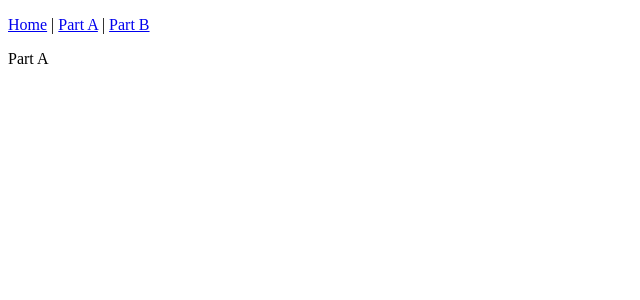
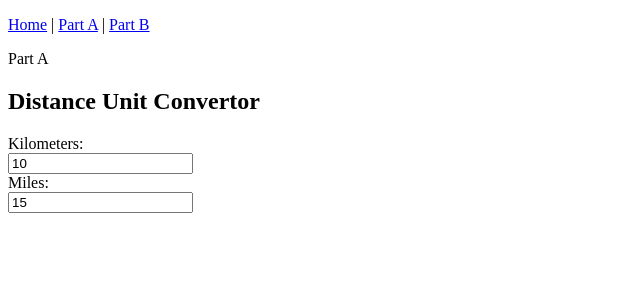
Before and after one commit to kylejuthan/CA2-Attempt, an Angular app: page /part-a in a window 1280 px wide. Shown: the top 300 px of the page, without its empty margins (0-640 px from the left). Built offline with nearby package versions, Linux system fonts and the light colour scheme.

Commit message:
disaster

```diff
--- a/src/app/app.component.html
+++ b/src/app/app.component.html
@@ -1,6 +1,2 @@
-<p>
-    <a (click)="navigate()"></a><a [routerLink]="['home']">Home</a>
-    <a (click)="navigate()"></a> | <a [routerLink]="['part-a']">Part A</a>
-    <a (click)="navigate()"></a> | <a [routerLink]="['part-b']">Part B</a>
-</p>
+
 <router-outlet></router-outlet>
--- a/src/app/home/home.component.html
+++ b/src/app/home/home.component.html
@@ -1,3 +1,7 @@
-
+<p>
+    <a (click)="navigate()"></a><a [routerLink]="['home']">Home</a>
+    <a (click)="navigate()"></a> | <a [routerLink]="['part-a']">Part A</a>
+    <a (click)="navigate()"></a> | <a [routerLink]="['part-b']">Part B</a>
+</p>
 
 <p>Home</p>
--- a/src/app/part-a/part-a.component.html
+++ b/src/app/part-a/part-a.component.html
@@ -1,3 +1,25 @@
-
+<p>
+    <a (click)="navigate()"></a><a [routerLink]="['home']">Home</a>
+    <a (click)="navigate()"></a> | <a [routerLink]="['part-a']">Part A</a>
+    <a (click)="navigate()"></a> | <a [routerLink]="['part-b']">Part B</a>
+</p>
 
 <p>Part A</p>
+
+<div class="container">
+    <h2>Distance Unit Convertor</h2>
+    <form class="form-horizontal" name="convert">
+      <div class="form-group">
+        <label class="control-label col-sm-2" for="kilometers">Kilometers:</label>
+        <div class="col-sm-10">
+          <input [(ngModel)]="kilometers" name="kilometers" (keyup.enter)="KmToMiles()" type="number" step="any" class="form-control" placeholder="Enter a number">
+        </div>
+      </div>
+      <div class="form-group">
+        <label class="control-label col-sm-2" for="miles">Miles:</label>
+        <div class="col-sm-10">
+          <input [(ngModel)]="miles" name="miles" (keyup.enter)="MilesToKm()" type="number" step="any" class="form-control" placeholder="Enter a number">
+        </div>
+      </div>
+    </form>
+  </div>
--- a/src/app/part-a/part-a.component.ts
+++ b/src/app/part-a/part-a.component.ts
@@ -8,11 +8,27 @@ import { Router } from "@angular/router";
 })
 export class PartAComponent {
 
-   constructor(private router: Router) { }
+  constructor(private router: Router) { }
 
   navigate() {
-
         this.router.navigate(["home"]),
         this.router.navigate(["part-b"]);
     }
+
+
+  kilometers : number = 10;
+  miles : number = 15;
+
+  KmToMiles() {
+    this.miles = this.kilometers * 0.621371192237;
+    //this.miles = this.kilometers * 0.621371192237;
+  }
+
+  MilesToKm() {
+    this.kilometers = this.miles / 0.621371192237;
+    //this.kilometers = this.miles / 0.621371192237;
+  }
+
+  ngOnInit() {
+  }
 }
--- a/src/app/part-b/part-b.component.html
+++ b/src/app/part-b/part-b.component.html
@@ -1,3 +1,7 @@
-
+<p>
+    <a (click)="navigate()"></a><a [routerLink]="['home']">Home</a>
+    <a (click)="navigate()"></a> | <a [routerLink]="['part-a']">Part A</a>
+    <a (click)="navigate()"></a> | <a [routerLink]="['part-b']">Part B</a>
+</p>
 
 <p>Part B</p>
```
